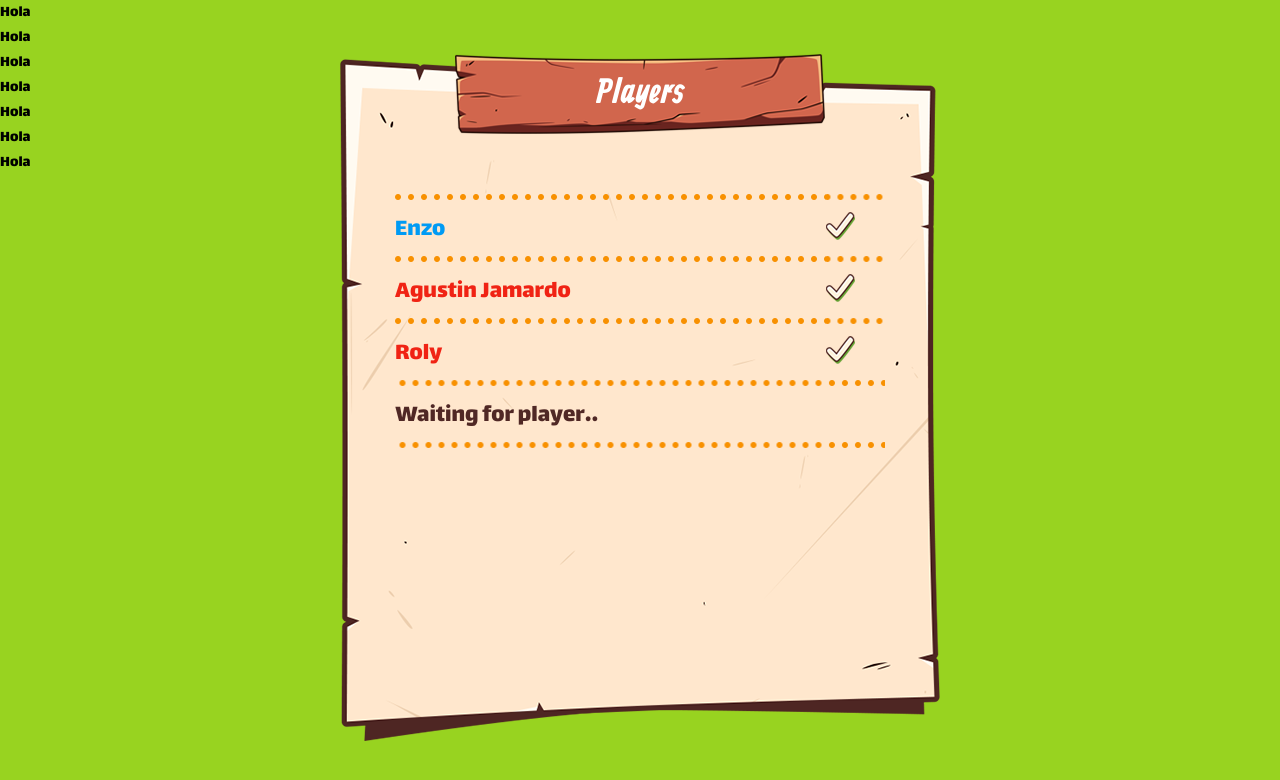
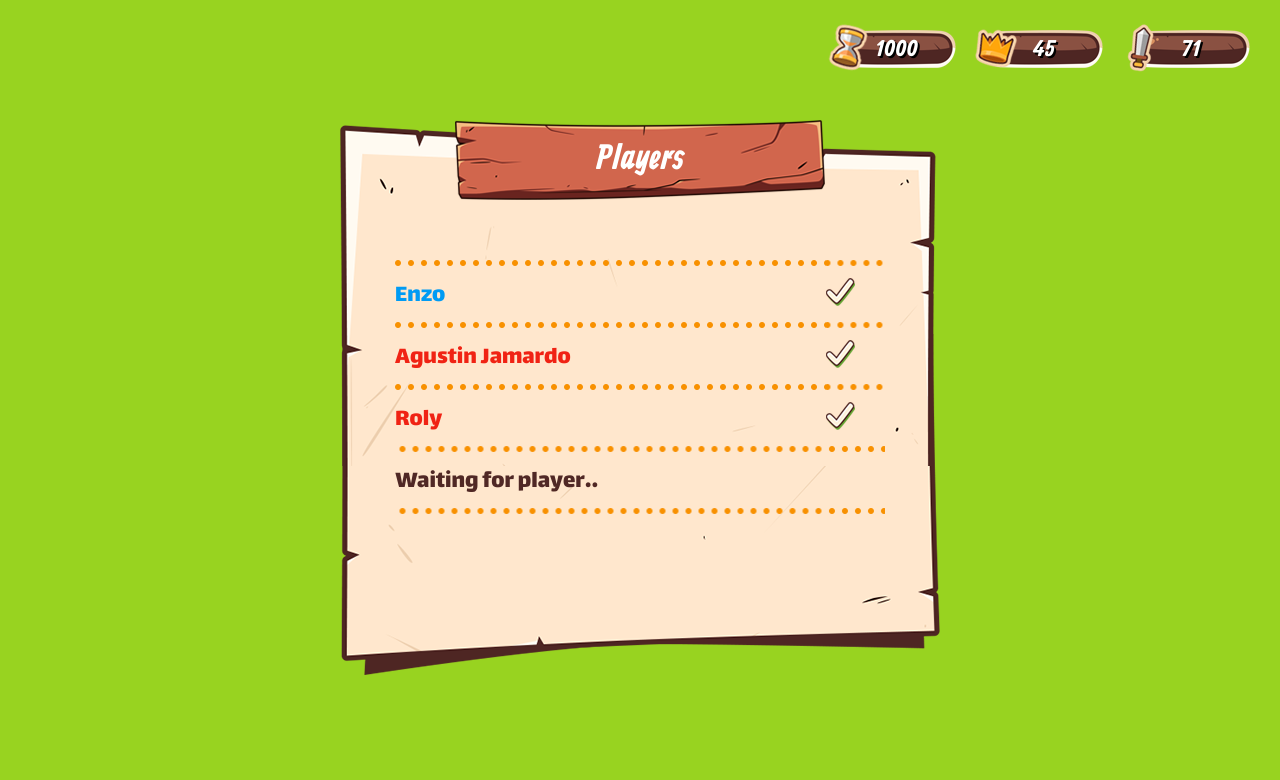
Before and after one commit to ocio/r2r-client, a React app: page / in a window 1280 px wide. Built offline with nearby package versions, Linux system fonts and the light colour scheme.

Commit message:
Making header layout

```diff
--- a/public/index.html
+++ b/public/index.html
@@ -3,11 +3,11 @@
     <head>
         <meta charset="utf-8" />
         <link rel="shortcut icon" href="%PUBLIC_URL%/assets/favicon.ico" />
-        <meta
+        <!-- <meta
             name="viewport"
             content="width=device-width, user-scalable=no, minimum-scale=1.0, maximum-scale=1.0"
-        />
-        <meta name="viewport" content="width=device-width, initial-scale=1.0" />
+        /> -->
+        <meta name="viewport" content="initial-scale=0.6, user-scalable=no" />
         <meta name="theme-color" content="#000000" />
         <link rel="manifest" href="%PUBLIC_URL%/manifest.json" />
         <link href="assets/css/fonts.css" rel="stylesheet" />
--- a/src/components/App.js
+++ b/src/components/App.js
@@ -2,7 +2,7 @@ import React from 'react'
 import WebView from 'components/styled/WebView'
 import Container from 'components/styled/Container'
 import Content from 'components/styled/Content'
-import Header from 'components/styled/Header'
+import Header from 'components/partials/Header'
 // import ChooseNickName from 'components/views/ChooseNickName'
 import WaitingPlayers from 'components/views/WaitingPlayers'
 
@@ -11,16 +11,9 @@ export default function App() {
         <Container>
             <WebView onClick={() => alert('Webview')} />
             <Content>
-                <Header onClick={() => alert('Header')}>
-                    <div>Hola</div>
-                    <div>Hola</div>
-                    <div>Hola</div>
-                    <div>Hola</div>
-                    <div>Hola</div>
-                    <div>Hola</div>
-                    <div>Hola</div>
-                </Header>
+                <Header />
                 <WaitingPlayers />
+                {/* <ChooseNickName /> */}
             </Content>
         </Container>
     )
--- /dev/null
+++ b/src/components/partials/Header.js
@@ -0,0 +1,22 @@
+import React from 'react'
+import styled from '@emotion/styled'
+import Score from 'components/styled/Score'
+
+export default function Header() {
+    return (
+        <HeaderSytled>
+            <Score icon="assets/img/icon-kills.png">71</Score>
+            <Score icon="assets/img/icon-power.png">45</Score>
+            <Score icon="assets/img/icon-clock.png">1000</Score>
+        </HeaderSytled>
+    )
+}
+
+const HeaderSytled = styled.div`
+    pointer-events: all;
+    padding: 30px;
+    & > * {
+        float: right;
+        margin-left: 30px;
+    }
+`
--- a/src/components/styled/Header.js
+++ /dev/null
@@ -1,8 +0,0 @@
-// import React from 'react'
-import styled from '@emotion/styled'
-
-const Header = styled.div`
-    pointer-events: all;
-`
-
-export default Header
--- /dev/null
+++ b/src/components/styled/Score.js
@@ -0,0 +1,38 @@
+import React from 'react'
+import styled from '@emotion/styled'
+
+export default function Score({ children, icon }) {
+    return (
+        <ScoreStyled>
+            <Icon url={icon} />
+            <div>{children}</div>
+        </ScoreStyled>
+    )
+}
+
+const ScoreStyled = styled.div`
+    position: relative;
+    min-width: 117px;
+    height: 38px;
+    background-image: url('assets/img/score-left.png'),
+        url('assets/img/score-right.png');
+    background-position-x: left, right;
+    background-repeat: no-repeat, no-repeat;
+    line-height: 38px;
+    text-align: center;
+    color: white;
+    font-size: 24px;
+    font-family: Allan;
+    text-shadow: 2px 2px black;
+    letter-spacing: 1px;
+`
+
+const Icon = styled.div`
+    display: ${p => (p.icon === undefined ? 'block' : 'none')};
+    position: absolute;
+    left: -15px;
+    background: url('${p => p.url}') no-repeat;
+    width: 48px;
+    height: 48px;
+    top: -6px;
+`
--- a/src/components/views/WaitingPlayers.js
+++ b/src/components/views/WaitingPlayers.js
@@ -8,7 +8,7 @@ import { Table, TableRow, TableCol } from 'components/styled/Table'
 
 export default function ChooseNickName() {
     return (
-        <Window>
+        <Window height="550">
             <WindowTitle>Players</WindowTitle>
             {/* <WindowClose onClick={() => console.log('closa')} /> */}
             <WindowContent>
@@ -53,7 +53,7 @@ export default function ChooseNickName() {
 
 const CheckIcon = styled.div`
     position: relative;
-    background: url('assets/img/check.png') no-repeat;
+    background: url('assets/img/icon-check.png') no-repeat;
     width: 29px;
     height: 28px;
     top: 5px;
```
Also changed, not shown: public/assets/img/icon-check.png (renamed from public/assets/img/check.png), public/assets/img/icon-clock.png (added), public/assets/img/icon-kills.png (added), public/assets/img/icon-power.png (added), public/assets/img/score-center.png (added), public/assets/img/score-left.png (added), public/assets/img/score-right.png (added).
